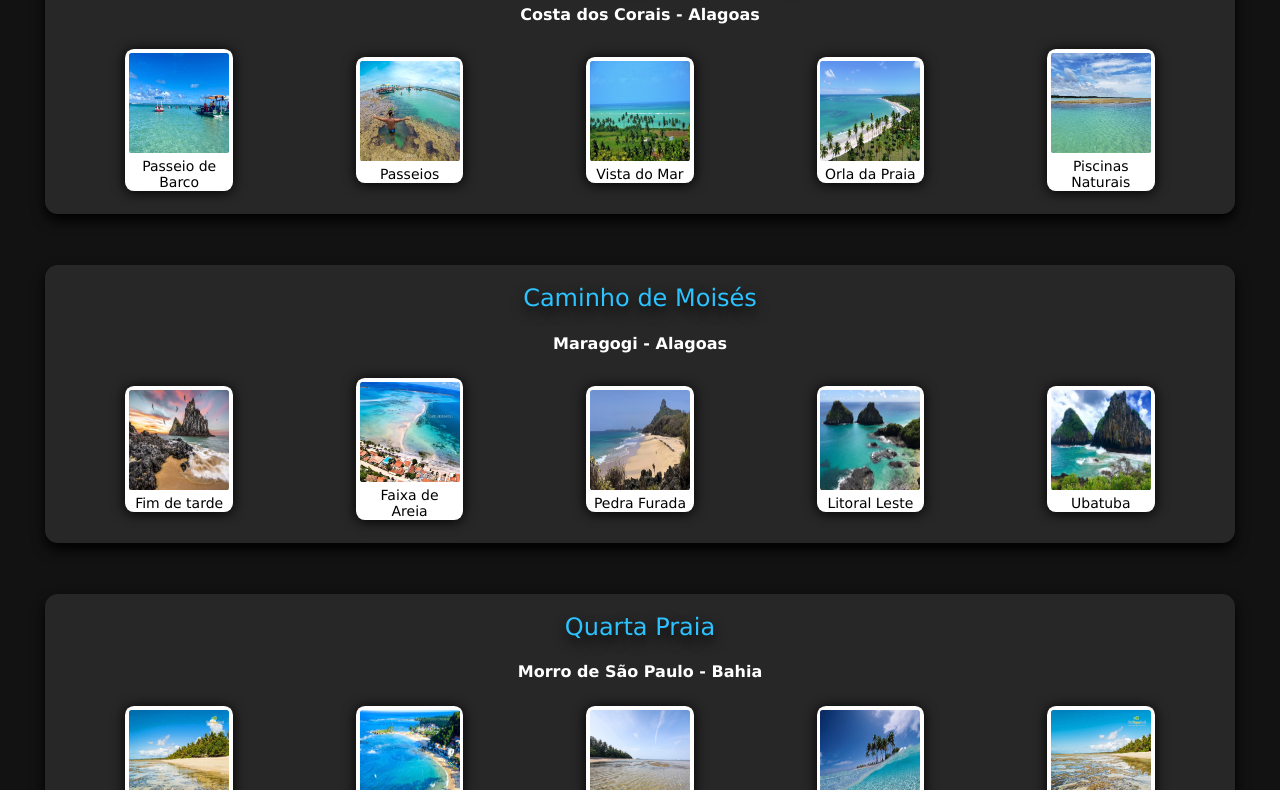
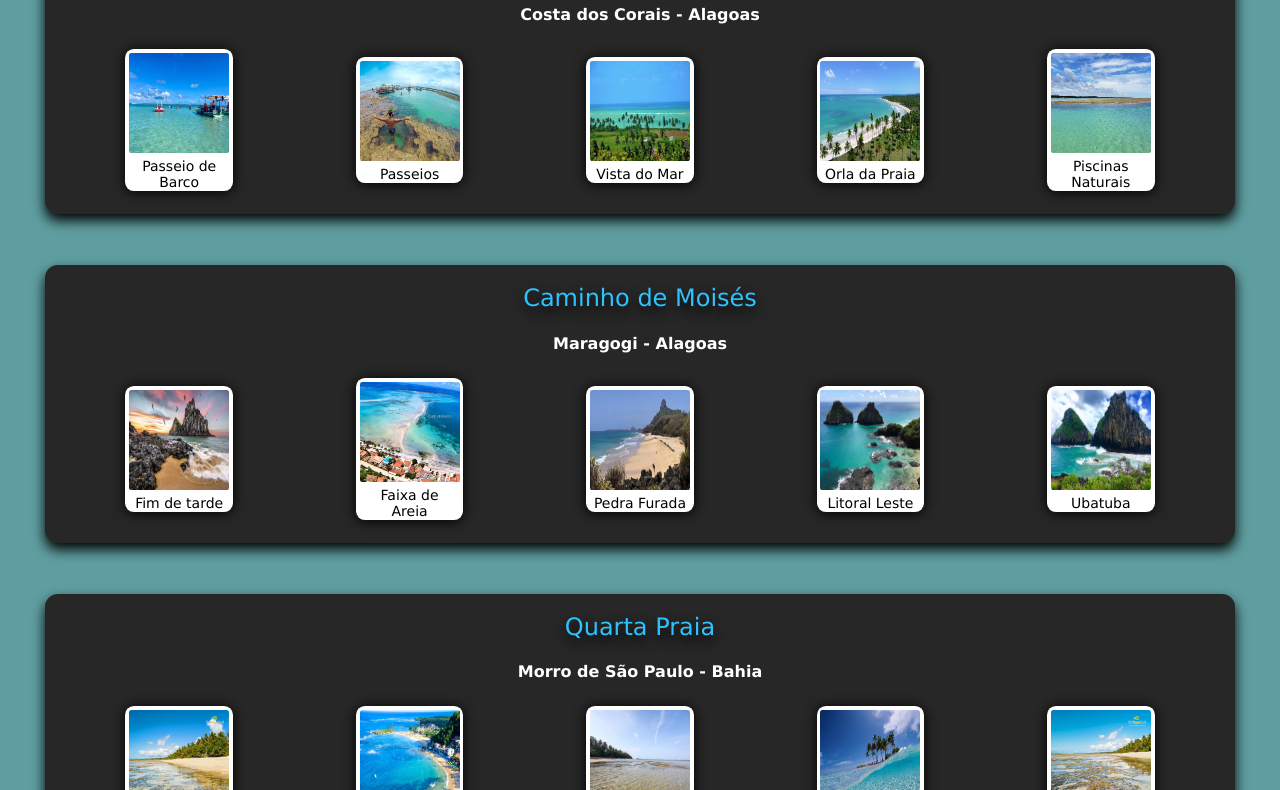
Before and after one commit to Gabriel-Sousa-Amorim/PRE-TCC-WEB, a plain HTML site: page index.html in a window 1280 px wide. Shown: the part 676-1466 px from the top of the page. Drawn offline with Linux system fonts and the light colour scheme.

Commit message:
Update style.css

```diff
--- a/style.css
+++ b/style.css
@@ -2,11 +2,11 @@
 @import url("https://fonts.googleapis.com/css2?family=Lilita+One&display=swap");
 html,
 body {
-  margin: 0;
-  padding: 0;
-  color-scheme: dark;
-  font-family: "Lucida Sans", "Lucida Sans Regular", "Lucida Grande",
-    "Lucida Sans Unicode", Geneva, Verdana, sans-serif;
+margin: 0;
+    padding: 0;
+    color-scheme: dark;
+    font-family: "Lucida Sans", "Lucida Sans Regular", "Lucida Grande", "Lucida Sans Unicode", Geneva, Verdana, sans-serif;
+    background-color: cadetblue;
 }
 header,
 main {
```
